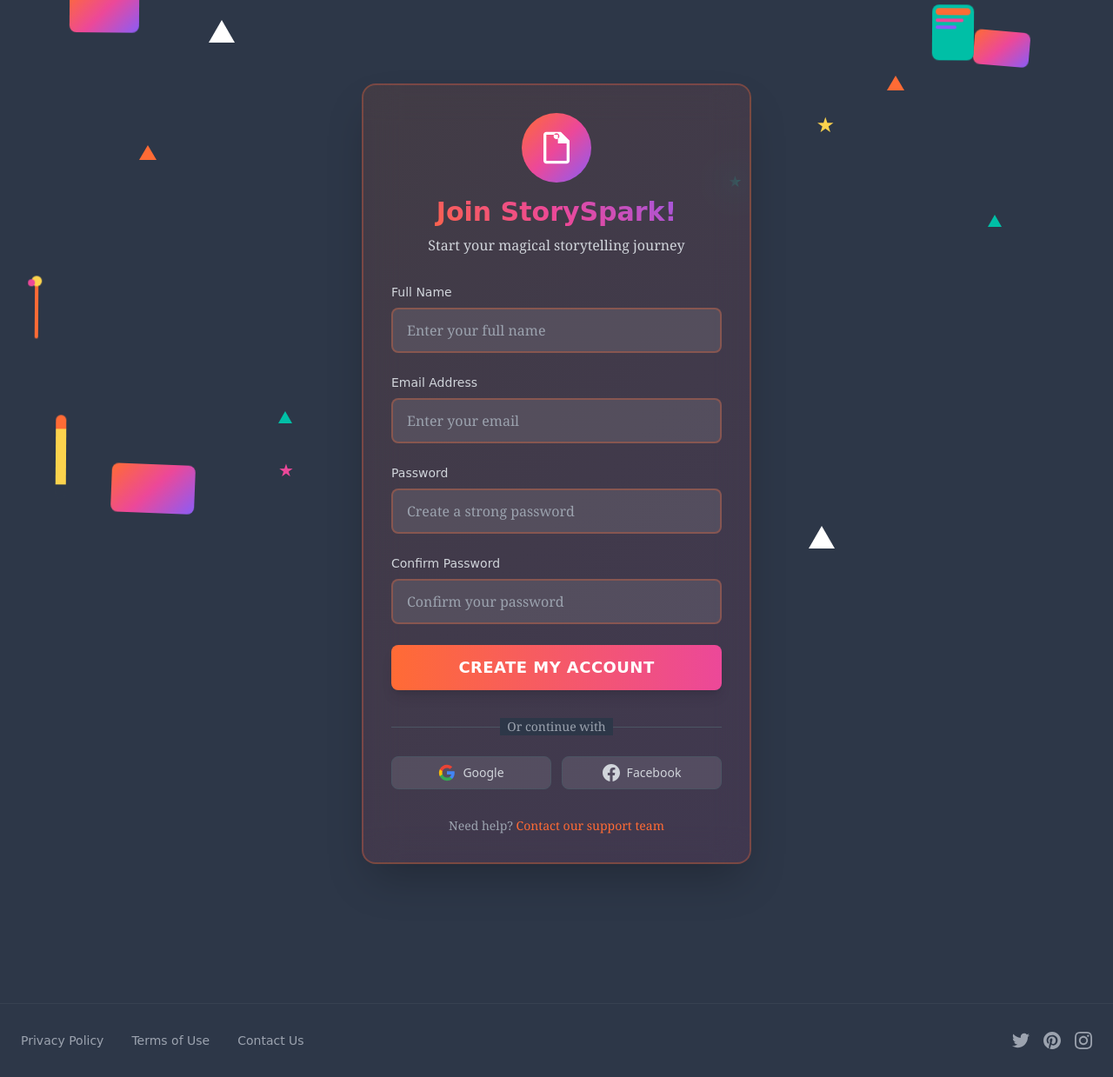
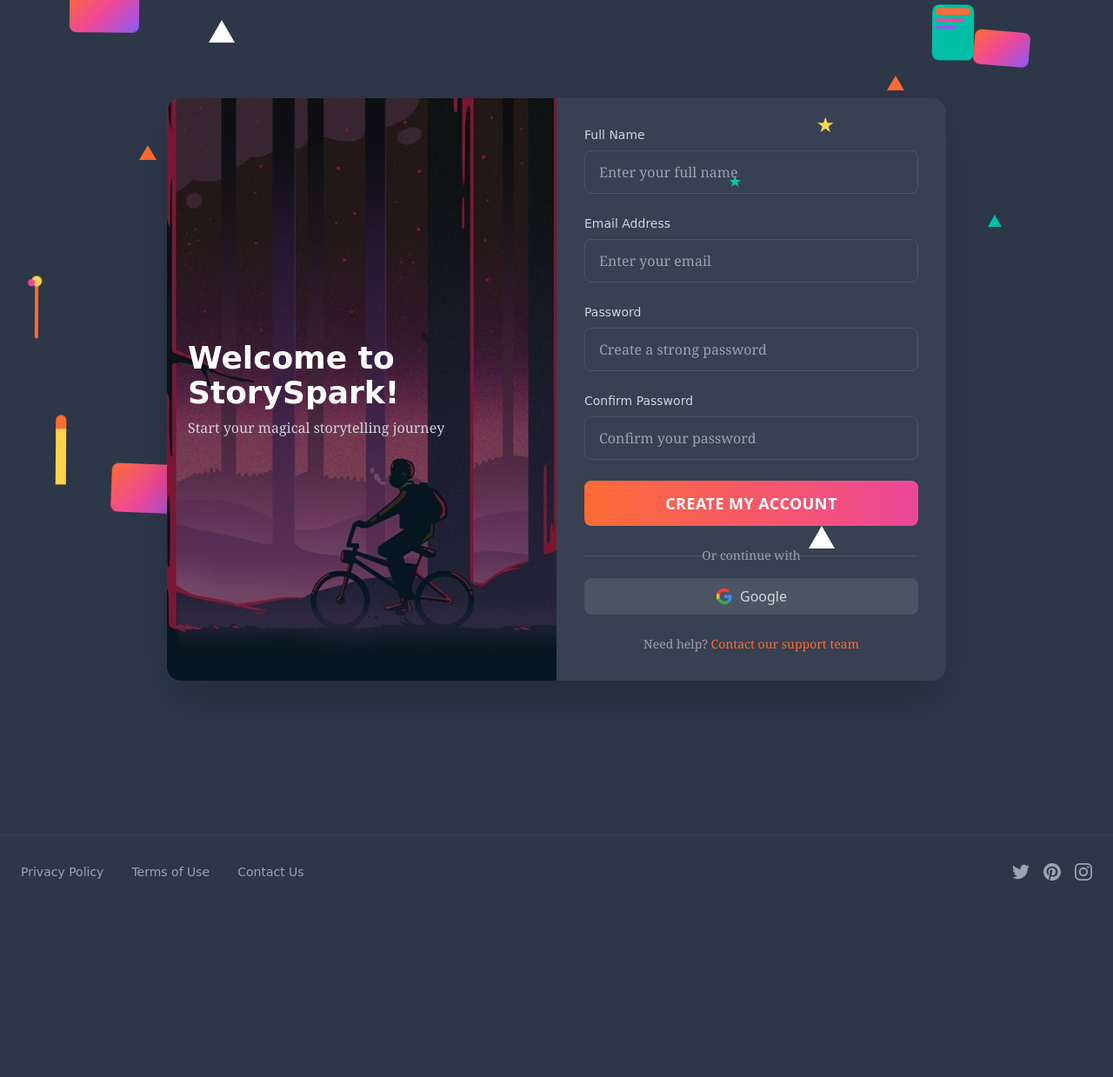
Before and after one commit to MaheshDas2004/StoryGenerator, a Django app: page /accounts/signup/ in a window 1280 px wide. Shown: the part 73-1312 px from the top of the page at 87% size. After the commit the page ends 1086 px from the top, so only its background shows below. Run offline with Django 5.2, Linux system fonts and the light colour scheme; some libraries are stand-ins or nearby versions.

Commit message:
add some styles to signup and login form

```diff
--- a/static/css/signup.css
+++ b/static/css/signup.css
@@ -68,3 +68,27 @@
             0%, 100% { transform: translateY(0px) rotate(0deg); }
             50% { transform: translateY(-20px) rotate(5deg); }
         }
+        /* Ensure gradients and imagery look smooth */
+.gradient-text {
+  background-clip: text;
+  -webkit-background-clip: text;
+  color: transparent;
+}
+
+/* Image styling */
+img.rounded-full {
+  border: 4px solid rgba(255,255,255,0.2);
+}
+
+/* Form card container */
+.signup-card {
+  display: flex;
+  background-color: rgba(0,0,0,0.6);
+}
+
+/* Ensure responsive stacking */
+@media (max-width: 768px) {
+  .signup-card {
+    flex-direction: column;
+  }
+}
--- a/templates/accounts/signup.html
+++ b/templates/accounts/signup.html
@@ -2,86 +2,69 @@
 {% load static %}
 {% block head %}
   <link rel="stylesheet" href="{% static "css/signup.css" %}">
-{% endblock  %}
+{% endblock %}
+
 <body class="bg-story-dark text-white min-h-screen">
-    <!-- Background scattered elements -->
+  {% block content %}
+  <main class="flex items-center justify-center min-h-screen px-6 py-12">
+    <div class="flex flex-wrap bg-white/5 rounded-2xl shadow-2xl overflow-hidden max-w-4xl w-full">
 
-    {% block content %}
-
-    <main class="relative z-10 flex items-center justify-center min-h-screen py-12 px-6">
-        <div class="w-full max-w-md">
-            <!-- Signup Card -->
-            <div class="signup-card rounded-2xl p-8 shadow-2xl">
-                <!-- Header -->
-                <div class="text-center mb-8">
-                    <div class="mb-6">
-                        <div class="w-20 h-20 bg-gradient-to-br from-story-orange via-story-pink to-story-purple rounded-full flex items-center justify-center mx-auto mb-4">
-                            <svg class="w-10 h-10 text-white" fill="currentColor" viewBox="0 0 24 24">
-                                <path d="M12 2C13.1 2 14 2.9 14 4C14 5.1 13.1 6 12 6C10.9 6 10 5.1 10 4C10 2.9 10.9 2 12 2ZM21 9V7L15 1H5C3.9 1 3 1.9 3 3V21C3 22.1 3.9 23 5 23H19C20.1 23 21 22.1 21 21V9M19 21H5V3H13V9H19V21Z"/>
-                            </svg>
-                        </div>
-                        <h2 class="text-3xl font-bold gradient-text font-playful mb-2">Join StorySpark!</h2>
-                        <p class="text-gray-300 font-story">Start your magical storytelling journey</p>
+      <!-- Left Side: Image with overlay text -->
+      <div class="relative w-full md:w-1/2 h-64 md:h-auto">
+        <img src="{% static 'images/image5.jpeg' %}"
+             alt="Story Image"
+             class="absolute inset-0 w-full h-full object-cover" />
+        <div class="absolute inset-0 bg-black/50"></div>
+        <div class="absolute inset-0 flex flex-col justify-center items-start p-6 space-y-2">
+          <h2 class="text-3xl md:text-4xl font-playful font-bold text-white">
+            Welcome to StorySpark!
+          </h2>
+          <p class="text-gray-300 font-story">
+            Start your magical storytelling journey
+          </p>
         </div>
       </div>
 
-                <!-- Signup Form -->
+      <!-- Right Side: Signup Form -->
+      <div class="w-full md:w-1/2 p-6 md:p-8 flex flex-col justify-center space-y-6">
         <form class="space-y-6">
-                    <!-- Full Name -->
           <div>
-                        <label class="block text-sm font-medium text-gray-300 mb-2 font-playful">Full Name</label>
-                        <input type="text"
-                               class="form-input w-full px-4 py-3 rounded-lg text-white placeholder-gray-400 font-story"
-                               placeholder="Enter your full name"
-                               required>
+            <label class="block text-sm font-playful text-gray-300 mb-2">Full Name</label>
+            <input type="text" placeholder="Enter your full name" required
+                   class="w-full px-4 py-3 rounded-lg bg-transparent border border-gray-600 text-white placeholder-gray-400 font-story" />
           </div>
-
-                    <!-- Email -->
           <div>
-                        <label class="block text-sm font-medium text-gray-300 mb-2 font-playful">Email Address</label>
-                        <input type="email"
-                               class="form-input w-full px-4 py-3 rounded-lg text-white placeholder-gray-400 font-story"
-                               placeholder="Enter your email"
-                               required>
+            <label class="block text-sm font-playful text-gray-300 mb-2">Email Address</label>
+            <input type="email" placeholder="Enter your email" required
+                   class="w-full px-4 py-3 rounded-lg bg-transparent border border-gray-600 text-white placeholder-gray-400 font-story" />
           </div>
-
-                    <!-- Password -->
           <div>
-                        <label class="block text-sm font-medium text-gray-300 mb-2 font-playful">Password</label>
-                        <input type="password"
-                               class="form-input w-full px-4 py-3 rounded-lg text-white placeholder-gray-400 font-story"
-                               placeholder="Create a strong password"
-                               required>
+            <label class="block text-sm font-playful text-gray-300 mb-2">Password</label>
+            <input type="password" placeholder="Create a strong password" required
+                   class="w-full px-4 py-3 rounded-lg bg-transparent border border-gray-600 text-white placeholder-gray-400 font-story" />
           </div>
-
-                    <!-- Confirm Password -->
           <div>
-                        <label class="block text-sm font-medium text-gray-300 mb-2 font-playful">Confirm Password</label>
-                        <input type="password"
-                               class="form-input w-full px-4 py-3 rounded-lg text-white placeholder-gray-400 font-story"
-                               placeholder="Confirm your password"
-                               required>
+            <label class="block text-sm font-playful text-gray-300 mb-2">Confirm Password</label>
+            <input type="password" placeholder="Confirm your password" required
+                   class="w-full px-4 py-3 rounded-lg bg-transparent border border-gray-600 text-white placeholder-gray-400 font-story" />
           </div>
-                    <!-- Submit Button -->
           <button type="submit"
-                            class="w-full bg-gradient-to-r from-story-orange to-story-pink px-6 py-3 rounded-lg text-white font-bold text-lg shadow-lg transform hover:scale-105 transition-all duration-300 hover:shadow-xl uppercase tracking-wide font-playful">
+                  class="w-full bg-gradient-to-r from-story-orange to-story-pink py-3 rounded-lg text-white font-bold text-lg uppercase tracking-wide hover:scale-105 transform transition duration-300">
             Create My Account
           </button>
         </form>
 
-                <!-- Social Signup -->
-                <div class="mt-8">
+        <div class="mt-6">
           <div class="relative">
             <div class="absolute inset-0 flex items-center">
               <div class="w-full border-t border-gray-600"></div>
             </div>
-                        <div class="relative flex justify-center text-sm">
-                            <span class="px-2 bg-story-dark text-gray-400 font-story">Or continue with</span>
+            <div class="relative text-center text-gray-400 text-sm font-story">
+              Or continue with
             </div>
           </div>
-
-                    <div class="mt-6 grid grid-cols-2 gap-3">
-                        <button class="w-full inline-flex justify-center py-2 px-4 border border-gray-600 rounded-lg bg-white/10 text-sm font-medium text-gray-300 hover:bg-white/20 transition-colors">
+          <div class="mt-4">
+            <button class="w-full flex items-center justify-center py-2 px-4 border border-gray-600 rounded-lg bg-white/10 text-gray-300 hover:bg-white/20 transition">
               <svg class="w-5 h-5 mr-2" viewBox="0 0 24 24" fill="currentColor">
                 <path d="M22.56 12.25c0-.78-.07-1.53-.2-2.25H12v4.26h5.92c-.26 1.37-1.04 2.53-2.21 3.31v2.77h3.57c2.08-1.92 3.28-4.74 3.28-8.09z" fill="#4285F4"/>
                 <path d="M12 23c2.97 0 5.46-.98 7.28-2.66l-3.57-2.77c-.98.66-2.23 1.06-3.71 1.06-2.86 0-5.29-1.93-6.16-4.53H2.18v2.84C3.99 20.53 7.7 23 12 23z" fill="#34A853"/>
@@ -90,24 +73,16 @@
               </svg>
               Google
             </button>
-                        <button class="w-full inline-flex justify-center py-2 px-4 border border-gray-600 rounded-lg bg-white/10 text-sm font-medium text-gray-300 hover:bg-white/20 transition-colors">
-                            <svg class="w-5 h-5 mr-2" fill="currentColor" viewBox="0 0 24 24">
-                                <path d="M24 12.073c0-6.627-5.373-12-12-12s-12 5.373-12 12c0 5.99 4.388 10.954 10.125 11.854v-8.385H7.078v-3.47h3.047V9.43c0-3.007 1.792-4.669 4.533-4.669 1.312 0 2.686.235 2.686.235v2.953H15.83c-1.491 0-1.956.925-1.956 1.874v2.25h3.328l-.532 3.47h-2.796v8.385C19.612 23.027 24 18.062 24 12.073z"/>
-                            </svg>
-                            Facebook
-                        </button>
           </div>
         </div>
 
-                <!-- Footer -->
-                <div class="mt-8 text-center">
-                    <p class="text-gray-400 text-sm font-story">
-                        Need help? <a href="#" class="text-story-orange hover:text-story-pink transition-colors">Contact our support team</a>
+        <p class="mt-6 text-center text-gray-400 text-sm font-story">
+          Need help?
+          <a href="#" class="text-story-orange hover:text-story-pink transition-colors">Contact our support team</a>
         </p>
       </div>
-            </div>
+
     </div>
   </main>
-    {% endblock  %}
-    <!-- Main Content -->
+  {% endblock %}
 </body>
```
Also changed, not shown: templates/accounts/login.html (+48 -59 lines), templates/home/home.html (+12 -17 lines), static/images/download.jpeg (added), static/images/e14a976a-6fd4-41ad-b745-8ee8bee74ebe.jpeg (added), static/images/image1.jpeg (added), static/images/image3.jpeg (added), static/images/image4.jpeg (added), static/images/image5.jpeg (added), static/images/image6.jpeg (added), static/images/image7.jpeg (added). Lines whose indentation alone changed are shown as unchanged.
